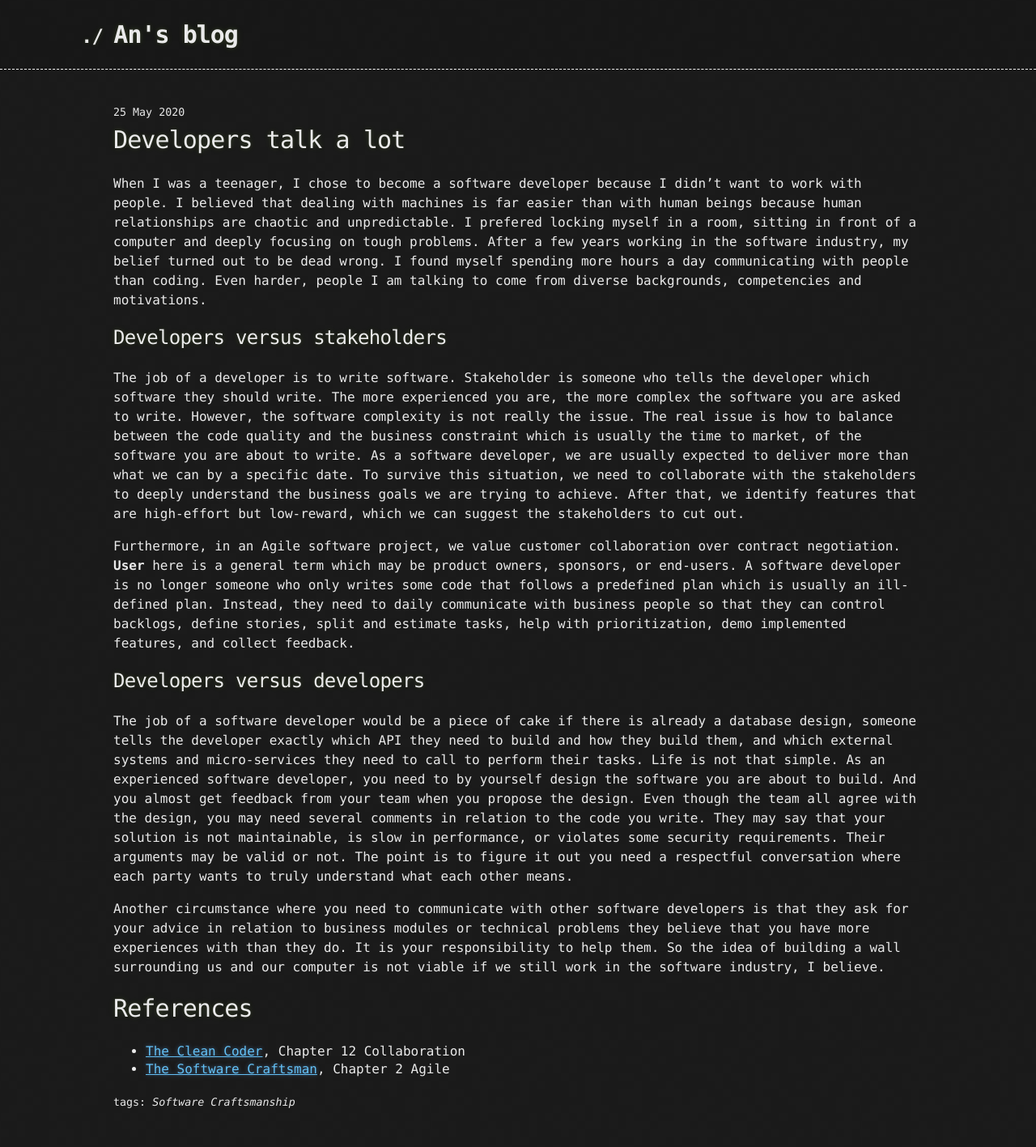
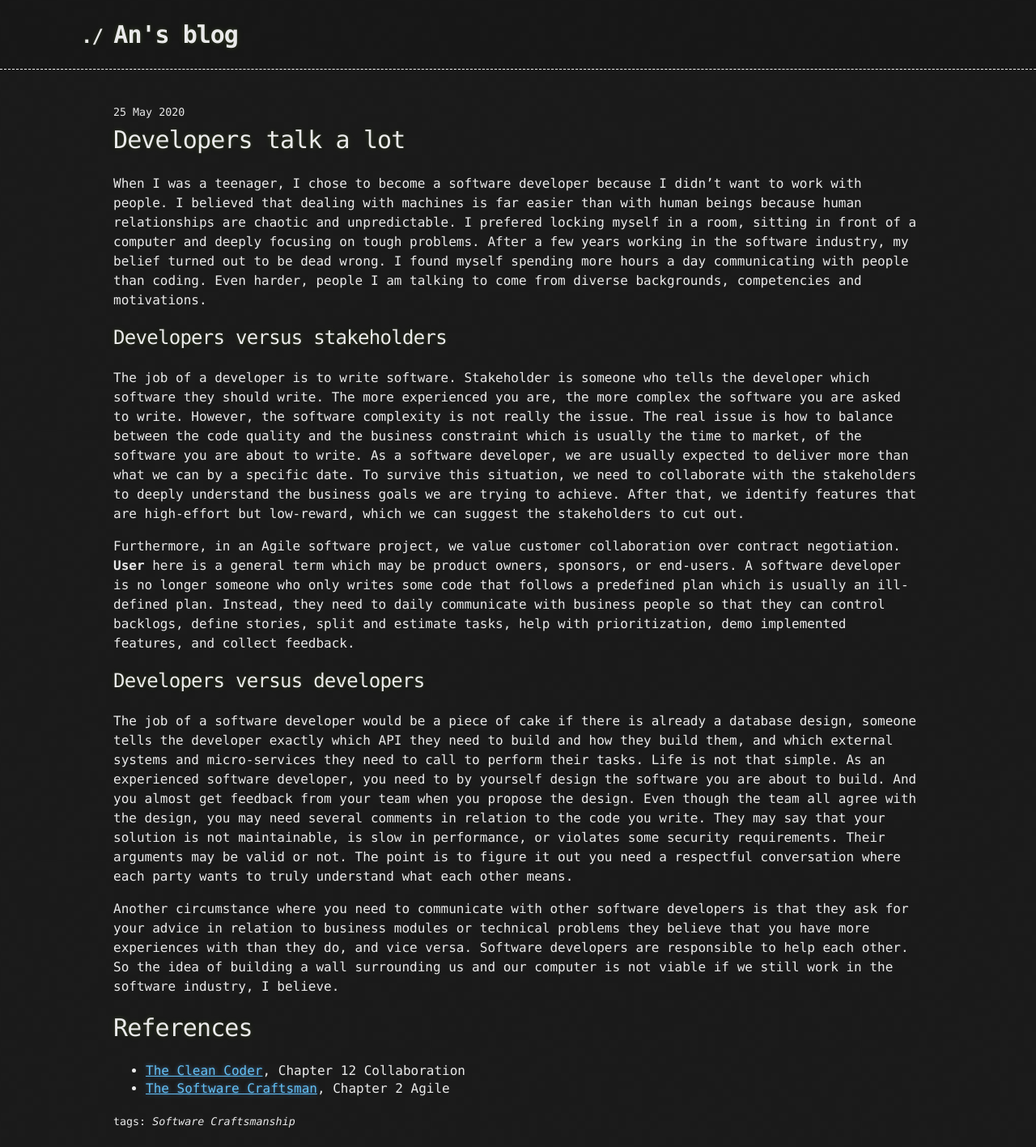
Before and after one commit to anlnt/anlnt.github.io, a Jekyll site: the page built from _posts/2020-05-25-developers-talk-a-lot.markdown, in a window 1280 px wide. Shown: the whole page at 81% size. Built offline with Jekyll 4.4.1, drawn with Linux system fonts in a browser that asks for light colours; before the commit the page ends 1393 px from its top, so only the background shows below that.

Commit message:
Update 2020-05-25-developers-talk-a-lot.markdown

```diff
--- a/_posts/2020-05-25-developers-talk-a-lot.markdown
+++ b/_posts/2020-05-25-developers-talk-a-lot.markdown
@@ -17,7 +17,7 @@ Furthermore, in an Agile software project, we value customer collaboration over
 
 The job of a software developer would be a piece of cake if there is already a database design, someone tells the developer exactly which API they need to build and how they build them, and which external systems and micro-services they need to call to perform their tasks. Life is not that simple. As an experienced software developer, you need to by yourself design the software you are about to build. And you almost get feedback from your team when you propose the design. Even though the team all agree with the design, you may need several comments in relation to the code you write. They may say that your solution is not maintainable, is slow in performance, or violates some security requirements. Their arguments may be valid or not. The point is to figure it out you need a respectful conversation where each party wants to truly understand what each other means.
 
-Another circumstance where you need to communicate with other software developers is that they ask for your advice in relation to business modules or technical problems they believe that you have more experiences with than they do. It is your responsibility to help them. So the idea of building a wall surrounding us and our computer is not viable if we still work in the software industry, I believe.
+Another circumstance where you need to communicate with other software developers is that they ask for your advice in relation to business modules or technical problems they believe that you have more experiences with than they do, and vice versa. Software developers are responsible to help each other. So the idea of building a wall surrounding us and our computer is not viable if we still work in the software industry, I believe.
 
 # References
 
```
